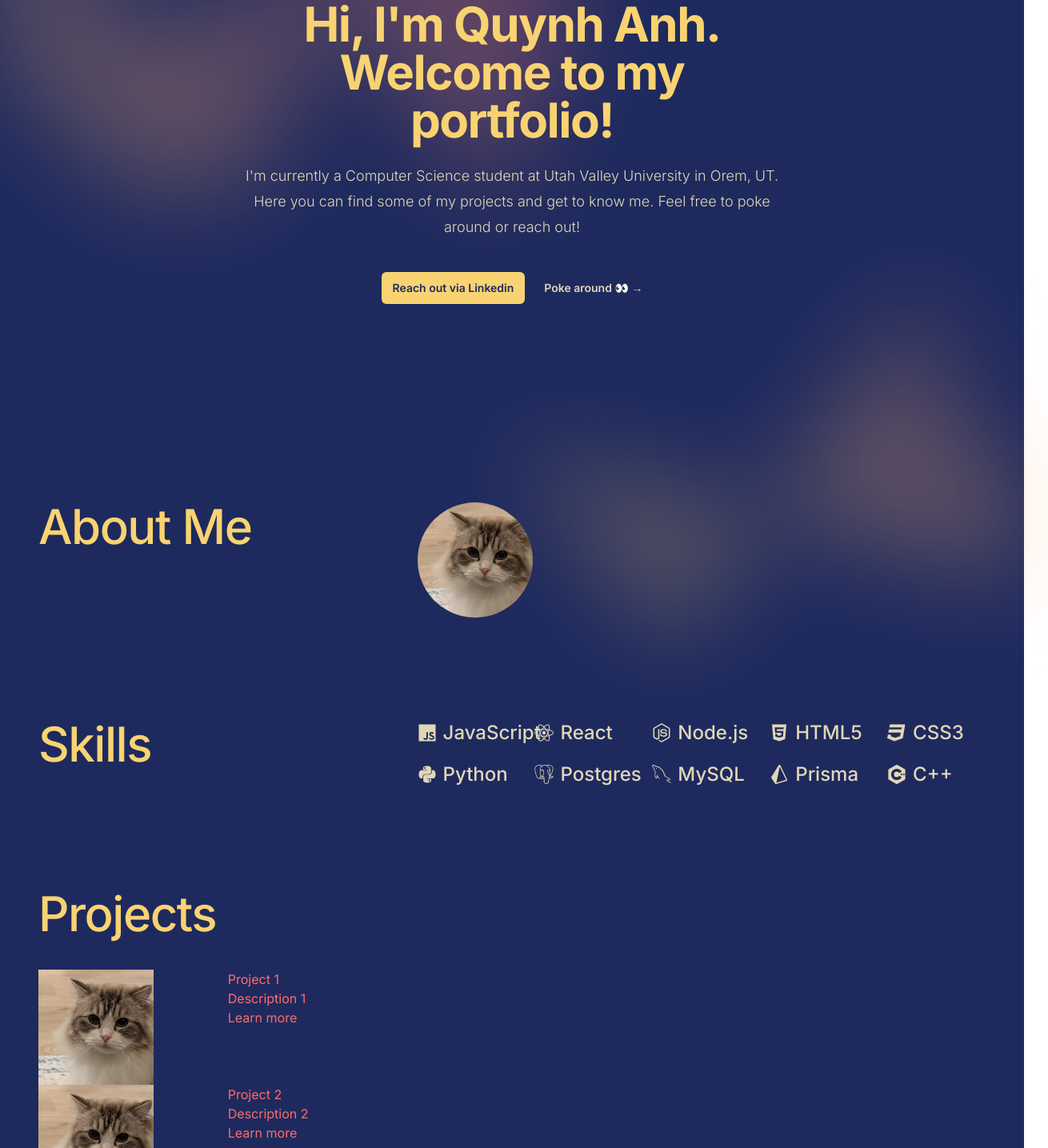
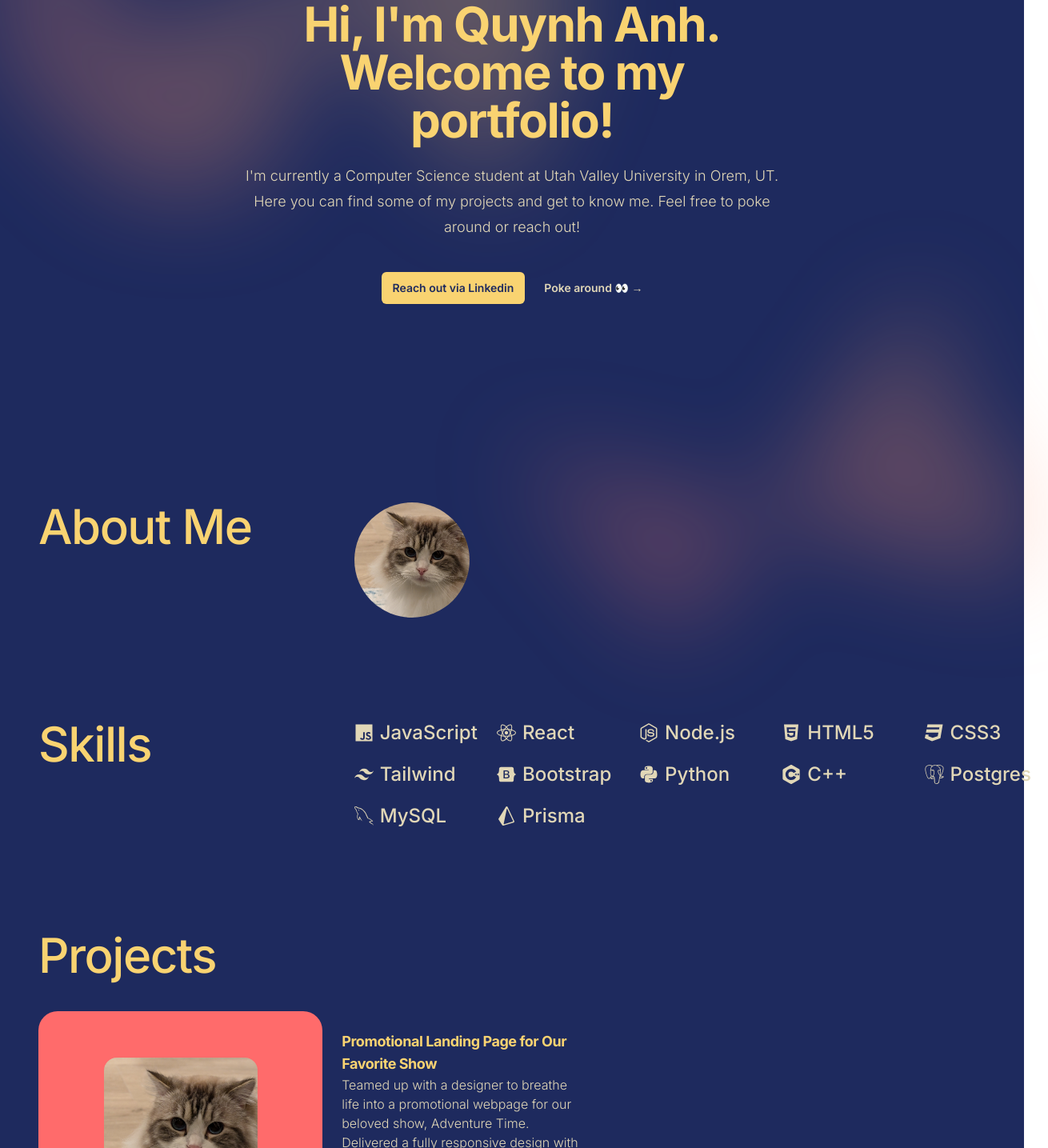
Before and after one commit to annabel-anh/portfolio, a React (Vite) app: page / in a window 1280 px wide. Shown: the part 280-1715 px from the top of the page at 80% size, 1310 px wide, since content can reach past the window. Built offline with nearby package versions, Linux system fonts and the light colour scheme; a web font is replaced by a local one.

Commit message:
remove flowbite

```diff
--- a/package.json
+++ b/package.json
@@ -13,6 +13,7 @@
   "dependencies": {
     "@headlessui/react": "^2.1.8",
     "@heroicons/react": "^2.1.5",
+    "flowbite-react": "^0.10.1",
     "react": "^18.3.1",
     "react-dom": "^18.3.1",
     "react-icons": "^5.3.0"
--- a/src/App.jsx
+++ b/src/App.jsx
@@ -1,25 +1,34 @@
-import "./App.css";
-import Hero from "./components/sections/Hero.jsx";
-import About from "./components/sections/About.jsx";
-import Skills from "./components/sections/Skills.jsx";
-import Projects from "./components/sections/Projects.jsx";
-import Contact from "./components/sections/Contact.jsx";
-import Header from "./components/Header.jsx";
+import './App.css';
+import Hero from './components/sections/Hero.jsx';
+import About from './components/sections/About.jsx';
+import Skills from './components/sections/Skills.jsx';
+import Projects from './components/sections/Projects.jsx';
+import Contact from './components/sections/Contact.jsx';
+import Header from './components/Header.jsx';
+import BackgroundGradient from './components/BackgroundGradients.jsx';
+import { DarkThemeToggle, Flowbite } from "flowbite-react";
 
 function App() {
     return (
-    <div className="bg-navy-blue text-beige font-inter">
-      <Header />
+        <Flowbite>
+            <div className="bg-navy-blue text-beige font-inter relative isolate">
+                <Header/>
                 <div className="relative isolate px-6 pt-14 lg:px-8">
-        <Hero />
+                    <Hero/>
                 </div>
-      <div className={"flex flex-col gap-32 p-6 lg:px-12"}>
-        <About />
-        <Skills />
-        <Projects />
-        <Contact />
+                <div className={'flex flex-col gap-32 p-6 lg:px-12'}>
+                    <About/>
+                    <Skills/>
+                    <BackgroundGradient
+                        top={'top-[calc(100%-18rem)] sm:top-[calc(100%-35rem)]'}
+                        left={'left-[calc(30%-11rem)] sm:left-[calc(30%-30rem)]'}
+                        rotate={'rotate-[30deg]'}/>
+                    <Projects/>
+                    <Contact/>
                 </div>
             </div>
+        </Flowbite>
+
     );
 }
 
--- a/src/components/BackgroundGradients.jsx
+++ b/src/components/BackgroundGradients.jsx
@@ -1,30 +1,15 @@
-export default function BackgroundGradient({ position }) {
+export default function BackgroundGradient({ top="", left="", rotate=""}) {
     const clipPath =
-    "polygon(74.1% 44.1%, 100% 61.6%, 97.5% 26.9%, 85.5% 0.1%, 80.7% 2%, 72.5% 32.5%, 60.2% 62.4%, 52.4% 68.1%, 47.5% 58.3%, 45.2% 34.5%, 27.5% 76.7%, 0.1% 64.9%, 17.9% 100%, 27.6% 76.8%, 76.1% 97.7%, 74.1% 44.1%)";
-
-  const topProp =
-    position === "top"
-      ? "-top-40 sm:-top-70"
-      : "top-[calc(100%-13rem)] sm:top-[calc(100%-30rem)]";
-
-  const leftProp =
-    position === "top"
-      ? "left-[calc(50%-11rem)] sm:left-[calc(50%-30rem)]"
-      : "left-[calc(50%+3rem)] sm:left-[calc(50%+36rem)]";
-
-  const rotateDeg = position === "top" ? "rotate-[30deg]" : "";
-
-  const fromColor = "steel-blue";
-  const toColor = "beige";
+        'polygon(74.1% 44.1%, 100% 61.6%, 97.5% 26.9%, 85.5% 0.1%, 80.7% 2%, 72.5% 32.5%, 60.2% 62.4%, 52.4% 68.1%, 47.5% 58.3%, 45.2% 34.5%, 27.5% 76.7%, 0.1% 64.9%, 17.9% 100%, 27.6% 76.8%, 76.1% 97.7%, 74.1% 44.1%)';
 
     return (
         <div
             aria-hidden="true"
-      className={`absolute inset-x-0 -z-10 transform-gpu overflow-hidden blur-3xl ${topProp}`}
+            className={`absolute inset-x-0 -z-10 transform-gpu overflow-hidden blur-3xl ${top}`}
         >
             <div
-        style={{ clipPath: clipPath }}
-        className={`relative aspect-[1155/678] w-[36.125rem] -translate-x-1/2 bg-gradient-to-tr from-yellow to-red opacity-30 sm:w-[72.1875rem] ${leftProp} ${rotateDeg}`}
+                style={{clipPath: clipPath}}
+                className={`relative aspect-[1155/678] w-[36.125rem] -translate-x-1/2 bg-gradient-to-tr from-red to-yellow opacity-30 sm:w-[72.1875rem] ${left} ${rotate}`}
             />
         </div>
     );
--- a/src/components/Card.jsx
+++ b/src/components/Card.jsx
@@ -1,17 +1,19 @@
+import { Button } from "flowbite-react";
+
 export default function Card({ img, title, description, link }) {
     return (
-        <article className={"md:grid md:grid-cols-5 text-red"}>
-            <div>
+        <article className={"md:grid md:grid-cols-6 rounded-2xl w-3/5"}>
+            <div className={"md:col-span-3 flex justify-center items-center p-6 rounded-3xl bg-red"}>
                 <img
                     src={img}
                     alt={title}
-                    className={"w-36 h-36"}
+                    className={"rounded-2xl h-48"}
                 />
             </div>
-            <div>
-                <h3>{title}</h3>
-                <p>{description}</p>
-                <a href={link}>Learn more</a>
+            <div className={"md:col-span-3 p-6"}>
+                <h3 className={"font-bold tracking-tight text-lg text-yellow"}>{title}</h3>
+                <p className={"font-light"}>{description}</p>
+                <Button>Learn more</Button>
             </div>
         </article>
     )
--- a/src/components/Header.jsx
+++ b/src/components/Header.jsx
@@ -4,6 +4,7 @@ import { FaLinkedinIn, FaGithub } from "react-icons/fa";
 import MobileMenu from "./MobileMenu.jsx";
 import NavLinks from "./NavLinks.jsx";
 import SocialIconLink from "./SocialIconLink.jsx";
+import { DarkThemeToggle, Flowbite } from "flowbite-react";
 
 export default function Header() {
   const [mobileMenuOpen, setMobileMenuOpen] = useState(false);
@@ -61,6 +62,7 @@ export default function Header() {
         </div>
         <NavLinks className="hidden lg:flex lg:gap-x-12" />
         <div className="hidden lg:flex lg:flex-1 lg:justify-end">
+          <DarkThemeToggle/>
           <SocialIconLink
             href={"https://www.linkedin.com/in/quynhanhninh151/"}
             icon={<FaLinkedinIn />}
--- a/src/components/sections/About.jsx
+++ b/src/components/sections/About.jsx
@@ -1,8 +1,8 @@
 export default function About() {
     return (
-        <section id={'about'} className={'section-container'}>
+        <section id={'about'} className={'md:grid md:grid-cols-6'}>
             <h2 className={'md:col-span-2 md:max-w-1/3 mb-5 md:mb-0'}>About Me</h2>
-            <article>
+            <article className={"md:col-span-4"}>
                 <img
                     src="/assets/button.jpg"
                     alt="Quynh Anh photo"
--- a/src/components/sections/Hero.jsx
+++ b/src/components/sections/Hero.jsx
@@ -3,7 +3,7 @@ import BackgroundGradient from "../BackgroundGradients.jsx";
 export default function Hero() {
   return (
     <div className="mx-auto max-w-2xl py-32 sm:py-48 lg:py-56">
-      <BackgroundGradient position={"top"} />
+      <BackgroundGradient top={"-top-40 sm:-top-70"} left={"left-[calc(50%-11rem)] sm:left-[calc(50%-30rem)]"} rotate={"rotate-[30deg]"}/>
       <div className="text-center">
         <h1 className="text-4xl font-bold tracking-tight sm:text-6xl text-yellow">
           Hi, I&apos;m Quynh Anh.
@@ -18,7 +18,7 @@ export default function Hero() {
         <div className="mt-10 flex items-center justify-center gap-x-6">
           <a
             href="https://www.linkedin.com/in/quynhanhninh151/"
-            className="rounded-md bg-yellow text-navy-blue px-3.5 py-2.5 text-sm font-semibold text-white shadow-sm transition-colors ease-in duration-300 hover:bg-light-blue focus-visible:outline focus-visible:outline-2 focus-visible:outline-offset-2 focus-visible:outline-beige"
+            className="rounded-md bg-yellow text-navy-blue px-3.5 py-2.5 text-sm font-semibold shadow-sm transition-colors ease-in duration-300 hover:bg-light-blue focus-visible:outline focus-visible:outline-2 focus-visible:outline-offset-2 focus-visible:outline-beige"
           >
             Reach out via Linkedin
           </a>
@@ -30,7 +30,7 @@ export default function Hero() {
           </a>
         </div>
       </div>
-      <BackgroundGradient position={"bottom"} />
+      <BackgroundGradient top={"top-[calc(100%-13rem)] sm:top-[calc(100%-30rem)]"} left={"left-[calc(50%+3rem)] sm:left-[calc(50%+36rem)]"}/>
     </div>
   );
 }
--- a/src/components/sections/Projects.jsx
+++ b/src/components/sections/Projects.jsx
@@ -5,31 +5,31 @@ export default function Projects() {
         {
             id: 1,
             img: '/assets/button.jpg',
-            title: 'Project 1',
-            description: 'Description 1',
-            link: 'https://www.google.com'
+            title: 'Promotional Landing Page for Our Favorite Show',
+            description: 'Teamed up with a designer to breathe life into a promotional webpage for our beloved show, Adventure Time. Delivered a fully responsive design with dynamic content capabilities, seamlessly integrating a newsletter feature to keep fans updated with the latest adventures.',
+            link: 'https://www.myportfolio.com'
         },
         {
             id: 2,
             img: '/assets/button.jpg',
-            title: 'Project 2',
-            description: 'Description 2',
-            link: 'https://www.google.com'
+            title: 'Promotional Landing Page for Our Favorite Show',
+            description: 'Teamed up with a designer to breathe life into a promotional webpage for our beloved show, Adventure Time. Delivered a fully responsive design with dynamic content capabilities, seamlessly integrating a newsletter feature to keep fans updated with the latest adventures.',
+            link: 'https://www.myportfolio.com'
         },
         {
             id: 3,
             img: '/assets/button.jpg',
-            title: 'Project 3',
-            description: 'Description 3',
-            link: 'https://www.google.com'
+            title: 'Promotional Landing Page for Our Favorite Show',
+            description: 'Teamed up with a designer to breathe life into a promotional webpage for our beloved show, Adventure Time. Delivered a fully responsive design with dynamic content capabilities, seamlessly integrating a newsletter feature to keep fans updated with the latest adventures.',
+            link: 'https://www.myportfolio.com'
         }
     ]
 
     return (
         <section id="projects">
             <h2 className="mb-10">Projects</h2>
-            <div>
-                {projects.map(project => Card({ ...project }))}
+            <div className={'flex flex-col gap-5'}>
+                {projects.map(project => Card({...project}))}
             </div>
         </section>
     );
--- a/src/components/sections/Skills.jsx
+++ b/src/components/sections/Skills.jsx
@@ -1,33 +1,37 @@
-import SkillItem from "../SkillItem.jsx";
+import SkillItem from '../SkillItem.jsx';
 import {
+  FaBootstrap,
   FaCss3,
   FaHtml5,
   FaJs,
   FaNodeJs,
   FaPython,
-  FaReact,
-} from "react-icons/fa";
-import { SiCplusplus, SiPostgresql, SiPrisma } from "react-icons/si";
-import { GrMysql } from "react-icons/gr";
+  FaReact
+} from 'react-icons/fa';
+import {SiCplusplus, SiPostgresql, SiPrisma, SiTailwindcss} from 'react-icons/si';
+import {GrMysql} from 'react-icons/gr';
 
 export default function Skills() {
     const skills = [
-    { icon: <FaJs />, label: "JavaScript" },
-    { icon: <FaReact />, label: "React" },
-    { icon: <FaNodeJs />, label: "Node.js" },
-    { icon: <FaHtml5 />, label: "HTML5" },
-    { icon: <FaCss3 />, label: "CSS3" },
-    { icon: <FaPython />, label: "Python" },
-    { icon: <SiPostgresql />, label: "Postgres" },
-    { icon: <GrMysql />, label: "MySQL" },
-    { icon: <SiPrisma />, label: "Prisma" },
-    { icon: <SiCplusplus />, label: "C++" },
+        {icon: <FaJs/>, label: 'JavaScript'},
+        {icon: <FaReact/>, label: 'React'},
+        {icon: <FaNodeJs/>, label: 'Node.js'},
+        {icon: <FaHtml5/>, label: 'HTML5'},
+        {icon: <FaCss3/>, label: 'CSS3'},
+        {icon: <SiTailwindcss />, label: 'Tailwind'},
+        {icon: <FaBootstrap />, label: 'Bootstrap'},
+        {icon: <FaPython/>, label: 'Python'},
+        {icon: <SiCplusplus/>, label: 'C++'},
+        {icon: <SiPostgresql/>, label: 'Postgres'},
+        {icon: <GrMysql/>, label: 'MySQL'},
+        {icon: <SiPrisma/>, label: 'Prisma'},
     ];
 
     return (
-    <section id="skills" className={"section-container"}>
-      <h2 className={"md:col-span-2 md:max-w-1/3 mb-5 md:mb-0"}>Skills</h2>
-      <div className="md:col-span-3 grid grid-cols-2 sm:grid-cols-3 lg:grid-cols-4 xl:grid-cols-5 gap-6 md:gap-y-5">
+        <section id="skills" className={'md:grid md:grid-cols-6'}>
+            <h2 className={'md:col-span-2 md:max-w-1/3 mb-5 md:mb-0'}>Skills</h2>
+            <div
+                className="md:col-span-4 grid grid-cols-2 sm:grid-cols-3 lg:grid-cols-4 xl:grid-cols-5 gap-6 md:gap-y-5 min-w-max">
                 {skills.map((skill) => (
                     <SkillItem key={skill.label} icon={skill.icon} label={skill.label}/>
                 ))}
--- a/src/index.css
+++ b/src/index.css
@@ -6,6 +6,3 @@
 h2 {
   @apply text-5xl sm:text-6xl font-medium tracking-tight text-yellow;
 }
-.section-container {
-  @apply md:grid md:grid-cols-5;
-}
--- a/tailwind.config.js
+++ b/tailwind.config.js
@@ -1,22 +1,24 @@
 /** @type {import('tailwindcss').Config} */
 export default {
     mode: 'jit',
-  content: ["./src/**/*.{html,js,ts,jsx,tsx}", "./index.html"],
+    content: ['./src/**/*.{html,js,ts,jsx,tsx}', './index.html'],
     theme: {
         fontFamily: {
-      inter: "Inter, sans-serif",
-      mono: "DM Mono, monospace",
+            inter: 'Inter, sans-serif',
+            mono: 'DM Mono, monospace'
         },
+        dark: true,
         colors: {
-      "light-blue": "#AFBAD9",
-      "steel-blue": "#55679C",
-      "navy-blue": "#1E2A5E",
-      beige: "#E1D7B7",
-      red: "#FF6B6B",
-      "lighter-red": "#FFA8A8",
-      yellow: "#F9D371",
+            'white': '#ffffff',
+            'light-blue': '#AFBAD9',
+            'steel-blue': '#55679C',
+            'navy-blue': '#1E2A5E',
+            'beige': '#E1D7B7',
+            'red': '#FF6B6B',
+            'lighter-red': '#FFA8A8',
+            'yellow': '#F9D371'
         },
-    extend: {},
+        extend: {}
     },
-  plugins: [],
+    plugins: []
 };
```
Also changed, not shown: 1 other file (tests, documents, lock files or other folders). Lines whose indentation alone changed are shown as unchanged.
